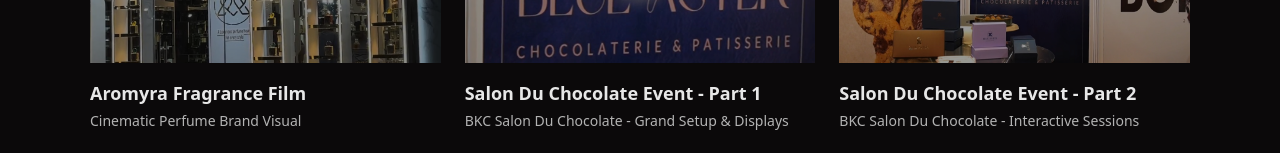
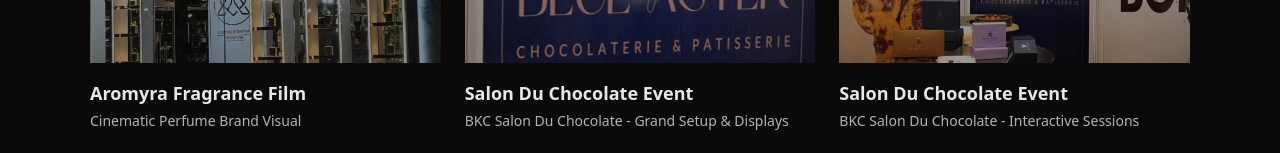
Before and after one commit to suzaankhan/fova, a website: page index.html in a window 1280 px wide. Shown: the part 3154-3307 px from the top of the page. Drawn offline with nearby package versions, Linux system fonts and the light colour scheme; grey boxes are pictures that could not be loaded.

Commit message:
fixed title of chocolate event video

```diff
--- a/index.html
+++ b/index.html
@@ -656,14 +656,14 @@
       {
         video: "https://res.cloudinary.com/dagfw2mw8/video/upload/v1769411492/BKC_Salon_Du_Chocoloate_Event_Shoot_klv5f7.mp4",
         thumbnail: "./assets/fova-assets/thumbnails/Salon du chocolate video thumb 2.PNG",
-        title: "Salon Du Chocolate Event - Part 1",
+        title: "Salon Du Chocolate Event",
         description: "BKC Salon Du Chocolate - Grand Setup & Displays",
         category: "events"
       },
       {
         video: "https://res.cloudinary.com/dagfw2mw8/video/upload/v1769411435/BKC_Salon_Du_Chocoloate_Event_Shoot_2_e1zvym.mp4",
         thumbnail: "./assets/fova-assets/thumbnails/Salon du chocolate main video thumb.PNG",
-        title: "Salon Du Chocolate Event - Part 2",
+        title: "Salon Du Chocolate Event",
         description: "BKC Salon Du Chocolate - Interactive Sessions",
         category: "events"
       },
```
